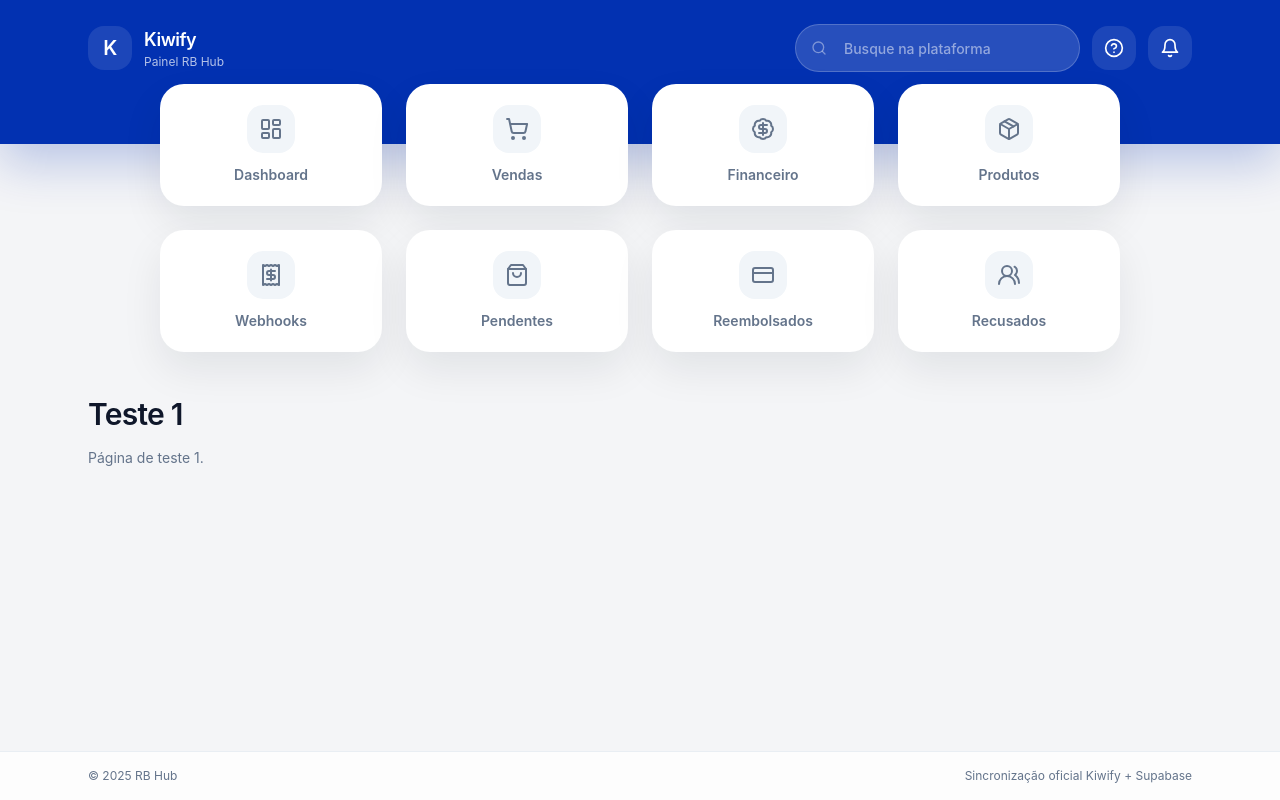
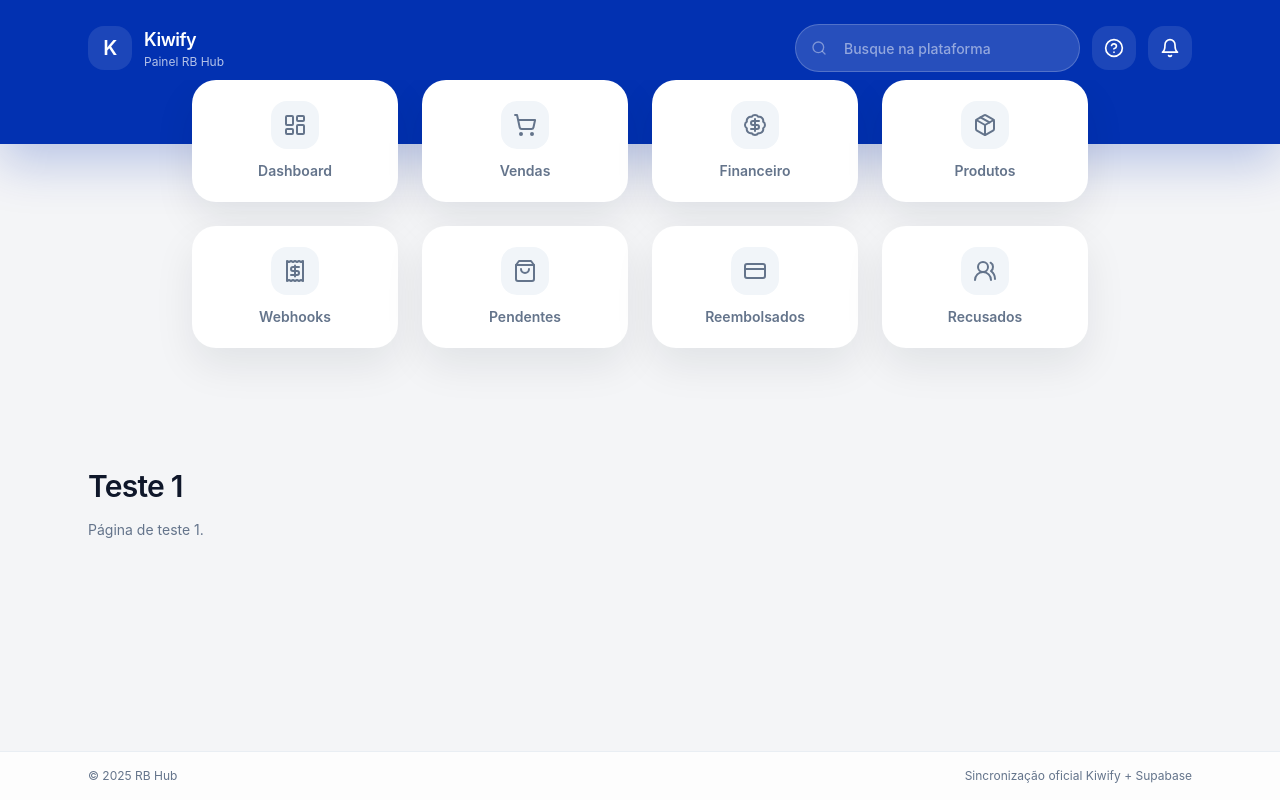
Before and after one commit to leoxavier3914-arch/rb, a Next.js app: page /teste-1 in a window 1280 px wide. Built offline with nearby package versions, Linux system fonts and the light colour scheme.

Commit message:
Revert to Simplify main navigation layout (#547)

```diff
--- a/components/navigation/MainNav.tsx
+++ b/components/navigation/MainNav.tsx
@@ -38,8 +38,9 @@ export function MainNav() {
 
   return (
     <nav className="relative z-10">
-      <div className="mx-auto max-w-5xl px-4 sm:px-6 lg:px-8">
-        <div className="grid gap-4 py-1 sm:grid-cols-2 sm:gap-6 lg:grid-cols-4">
+      <div className="-mx-4 overflow-hidden px-4 pb-16 sm:-mx-6 sm:px-6 sm:pb-20 lg:-mx-8 lg:px-8">
+        <div className="flex w-full justify-center">
+          <div className="grid w-full max-w-4xl grid-cols-4 gap-6">
             {NAV_ITEMS.map(item => {
               const Icon = item.icon;
               const isActive = pathname
@@ -51,7 +52,7 @@ export function MainNav() {
                   key={item.href}
                   href={item.href}
                   className={cn(
-                  'group flex h-full flex-col items-center justify-center gap-3 rounded-3xl border bg-white p-5 text-center text-sm font-semibold shadow-[0_18px_40px_rgba(15,23,42,0.08)] transition-all',
+                    'group flex h-full w-full flex-col items-center justify-center gap-3 rounded-3xl border bg-white p-5 text-center text-sm font-semibold shadow-[0_18px_40px_rgba(15,23,42,0.08)] transition-all',
                     isActive
                       ? 'border-[#0231b1] text-[#0231b1] shadow-[0_24px_50px_rgba(2,49,177,0.25)]'
                       : 'border-transparent text-slate-500 hover:-translate-y-0.5 hover:text-slate-700'
@@ -71,6 +72,7 @@ export function MainNav() {
             })}
           </div>
         </div>
+      </div>
     </nav>
   );
 }
```
Lines whose indentation alone changed are shown as unchanged.
